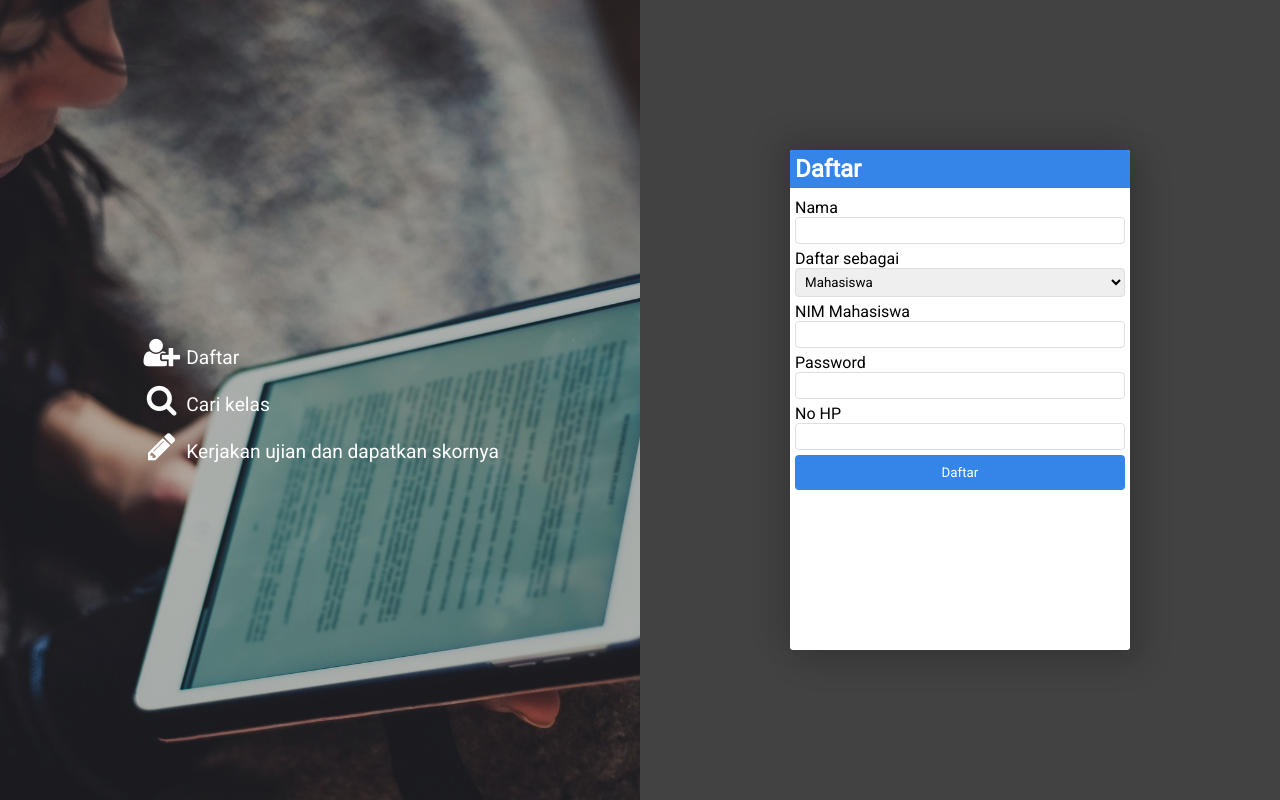
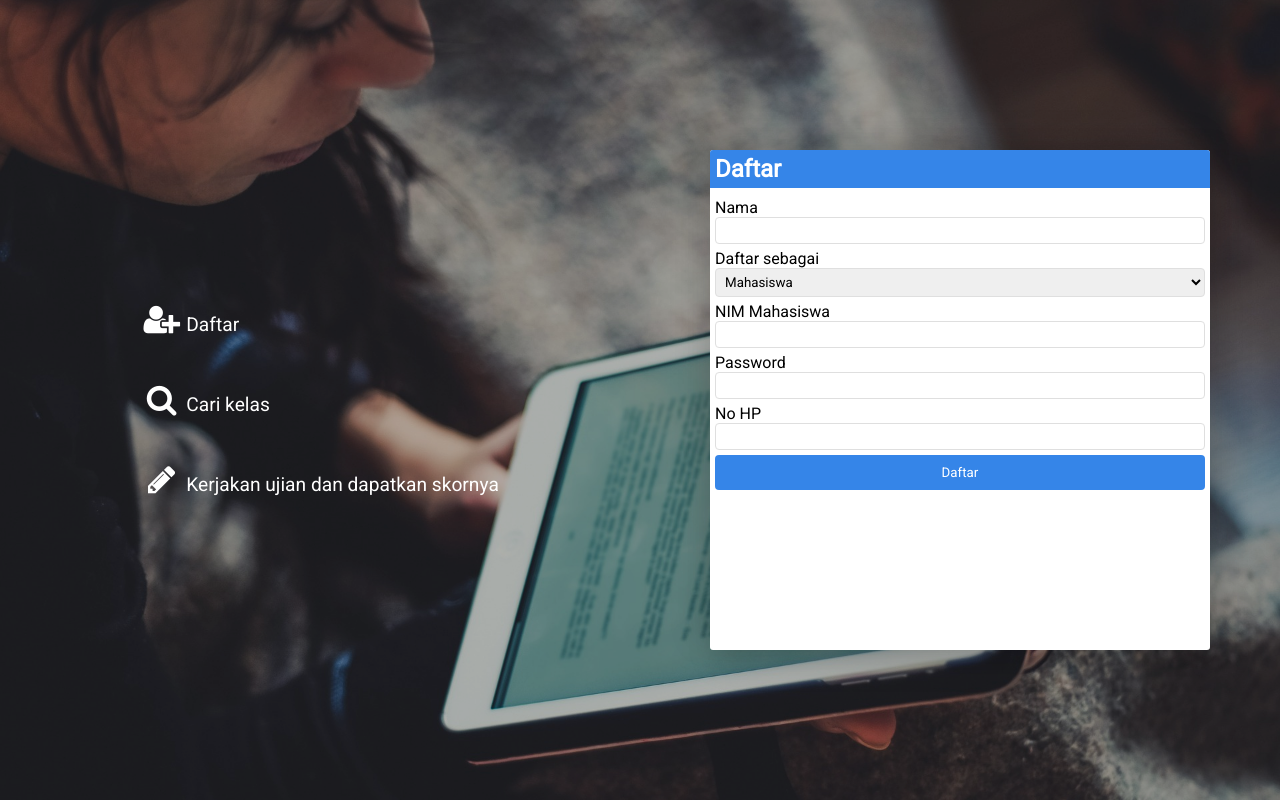
Before and after one commit to ituslab/itfest2018-belajaronline, a PHP site: page /views/daftar.php in a window 1280 px wide. Run offline with PHP 8.4, Linux system fonts and the light colour scheme.

Commit message:
redesign daftar.css

```diff
--- a/assets/css/daftar.css
+++ b/assets/css/daftar.css
@@ -2,6 +2,11 @@ body {
     margin: 0;
     height: 100vh;
     min-height: 100vh;
+
+    position: relative;
+    background-image: url('/it-a/assets/img/person1.jpg');
+    background-position: center;
+    background-size: cover;
 }
 
 *{
@@ -24,18 +29,13 @@ body {
 }
 
 .left-side-item {
-    margin: 15px 0;
+    margin: 3rem 0;
 }
 
 #left-side {
-    background-image: url('/it-a/assets/img/person1.jpg');
-    background-position: center;
-    position: relative;
     display: flex;
     align-items: center;
     justify-content: center;
-
-    background-size: cover;
     flex-basis: 50%;
     flex-grow: 1;
 }
@@ -60,7 +60,8 @@ body {
     margin: 0;
 }
 #right-side {
-    background-color: #424242;
+    /* background-color: #424242; */
+    /* background-color: #FFF; */
     flex-grow: 1;
     flex-basis: 50%;
     display: flex;
@@ -70,7 +71,9 @@ body {
 
 #form-container {
     border-radius: 3px;
-    width: 340px;
+    /* width: 340px; */
+    width: 500px;
+    z-index: 2;
     height: 500px;
     background-color: white;
     box-shadow: -10px -10px 30px 4px rgba(0,0,0,0.1),
--- a/views/daftar.php
+++ b/views/daftar.php
@@ -11,9 +11,10 @@
     <link rel="stylesheet" href="/it-a/assets/css/daftar.css"/>
 </head>
 <body>
+    <div id="left-side-overlay"></div>
+
     <div id="side-container">
         <div id="left-side">
-            <div id="left-side-overlay"></div>
             <div id="left-side-caption">
                 <div class="left-side-item">
                     <i class="fa fa-fw fa-2x fa-user-plus"></i>
```
